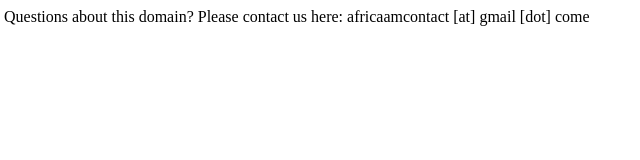
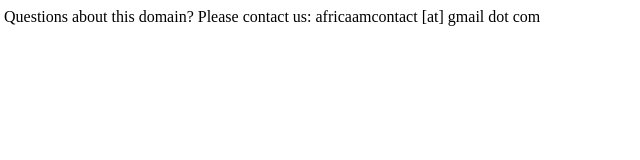
Before and after one commit to ghname2016/ghname2016.github.io, a plain HTML site: page index.html in a window 1280 px wide. Shown: the full height of the page, 4-644 px from the left. Drawn offline with Linux system fonts and the light colour scheme.

Commit message:
Update index.html

```diff
--- a/index.html
+++ b/index.html
@@ -7,7 +7,7 @@
     <title>Ghpagehome by ghname2016</title>
   </head>
   <body>
-Questions about this domain? Please contact us here: africaamcontact [at] gmail [dot] come
+Questions about this domain? Please contact us:   africaamcontact [at] gmail dot com
 
   </body>
 </html>
```
